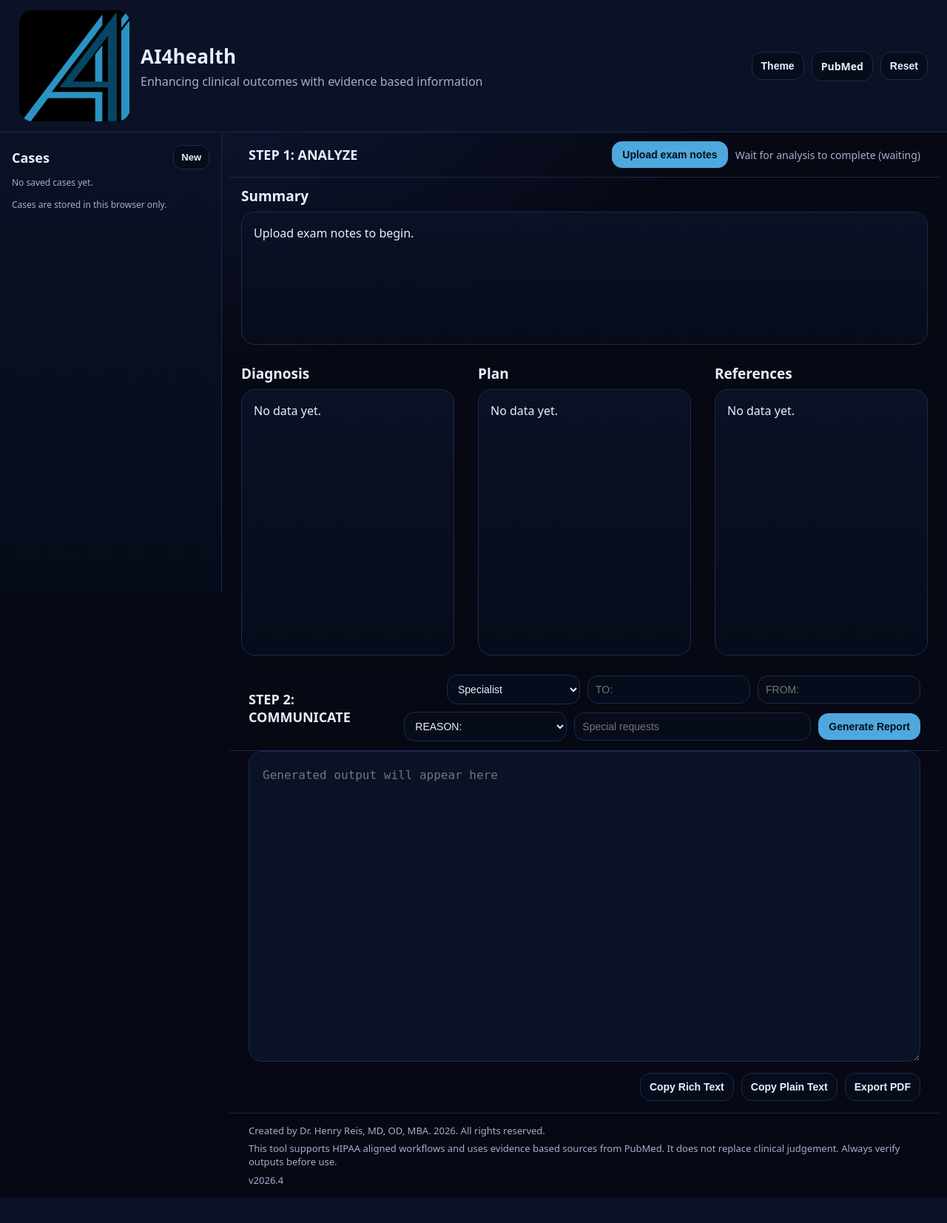
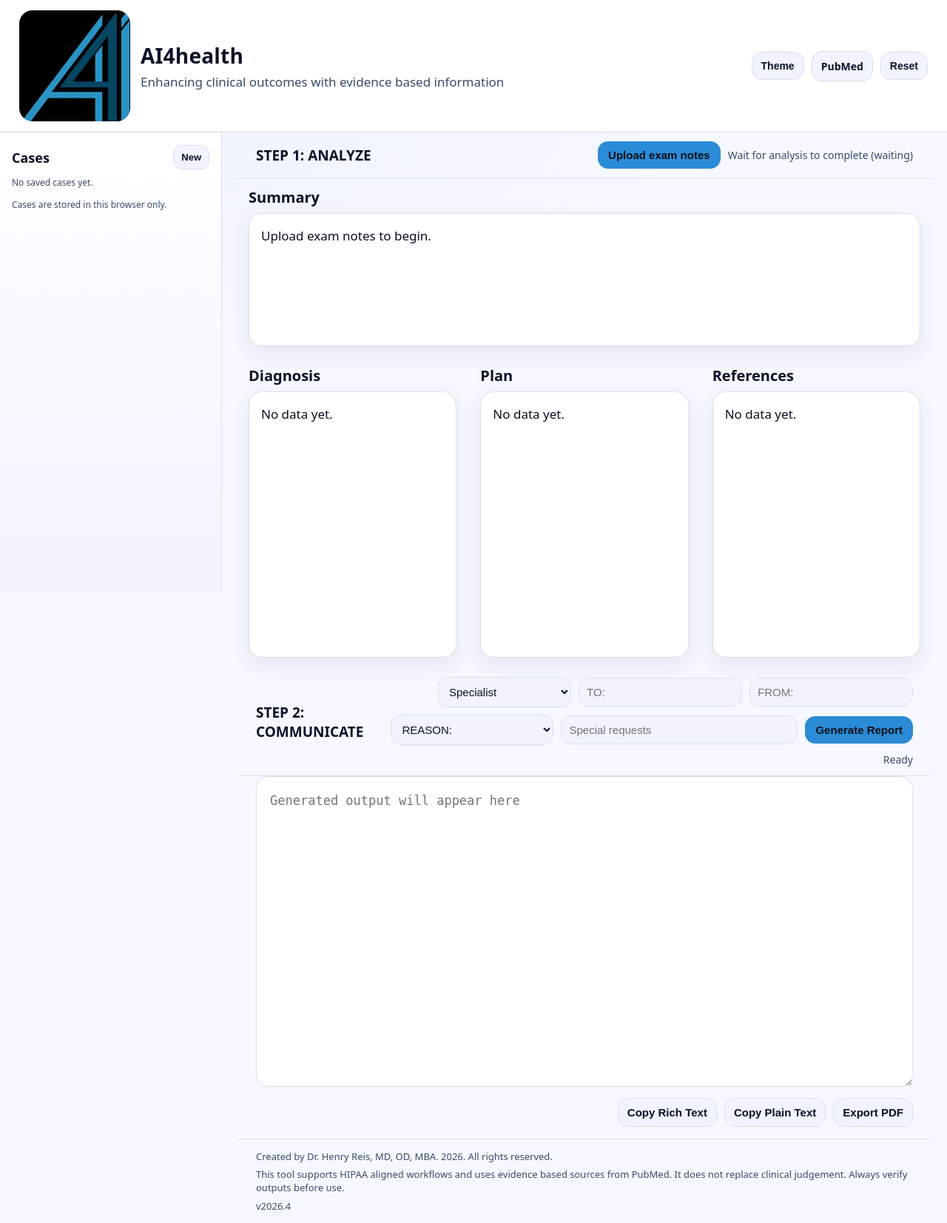
Before and after one commit to ai4doctors/eyedoc, a Flask app: page / in a window 1280 px wide. Shown: the whole page at 74% size. Before the commit the page ends 1618 px from the top, so only its background shows below. Run offline with Flask 3, Linux system fonts and the light colour scheme.

Commit message:
Add files via upload

```diff
--- a/app.py
+++ b/app.py
@@ -420,8 +420,6 @@ def generate_report():
 
     return jsonify({"ok": True, "letter_plain": letter_plain, "letter_html": letter_html}), 200
 
-@app.post("/export_pdf")
-
 def signature_slug(provider_name: str) -> str:
     s = (provider_name or "").strip().lower()
     s = re.sub(r"\b(dr\.?|md|od|mba)\b", "", s)
@@ -441,6 +439,7 @@ def find_signature_image(provider_name: str) -> Optional[str]:
             return cand
     return None
 
+@app.post("/export_pdf")
 def export_pdf():
     if canvas is None or rl_letter is None:
         return jsonify({"ok": False, "error": "PDF export not available"}), 500
--- a/static/app.css
+++ b/static/app.css
@@ -1,21 +1,22 @@
 
 :root{
-  --bg:#060813;
-  --bgAccent:#0f1a3a;
-  --panel:#0b1226;
-  --panel2:#070c1b;
-  --text:#e9eeff;
-  --muted:#a2afcf;
-  --border:#1a2a52;
-  --primary:#4ea8de;
+  --bg:#f6f8ff;
+  --bgAccent:#eef3ff;
+  --panel:#ffffff;
+  --panel2:#f1f4ff;
+  --text:#0b1226;
+  --muted:#3a4a6a;
+  --border:#d8def0;
+  --primary:#2b8bd6;
+  --accent:#2b8bd6;
 }
 *{box-sizing:border-box}
 body{
   margin:0;
   font-family: ui-sans-serif, system-ui, -apple-system, Segoe UI, Roboto, Arial, sans-serif;
-  background: radial-gradient(1400px 900px at 15% 0%, var(--bgAccent) 0%, var(--bg) 58%);
+  background: radial-gradient(1200px 800px at 20% 0%, var(--bgAccent) 0%, var(--bg) 60%);
   color:var(--text);
-  font-size:16px;
+  font-size:17px;
 }
 .topBar{
   display:flex;
@@ -24,7 +25,7 @@ body{
   padding:14px 26px;
   border-bottom:1px solid var(--border);
   background: var(--panel);
-  backdrop-filter: blur(10px);
+  backdrop-filter: blur(8px);
   position:sticky;
   top:0;
   z-index:20;
@@ -39,7 +40,7 @@ body{
 
 .sideBar{
   border-right:1px solid var(--border);
-  background: linear-gradient(180deg, rgba(11,18,38,0.98), rgba(7,12,27,0.98));
+  background: linear-gradient(180deg, var(--panel), var(--panel2));
   padding:16px;
   position:sticky;
   top:180px;
@@ -111,7 +112,7 @@ body{
 }
 
 .mainArea{
-  padding:0 10px;
+  padding:0 20px;
 }
 .brand{
   display:flex;
@@ -125,12 +126,12 @@ body{
   object-fit:cover;
 }
 .brandName{
-  font-size:26px;
+  font-size:28px;
   font-weight:900;
   letter-spacing:0.2px;
 }
 .brandTag{
-  font-size:16px;
+  font-size:17px;
   color:var(--muted);
   margin-top:6px;
   line-height:1.3;
@@ -162,7 +163,7 @@ body{
   border-bottom:1px solid var(--border);
 }
 .stepTitle{
-  font-size:18px;
+  font-size:19px;
 }
 .stepControls, .commControls{
   display:flex;
@@ -178,7 +179,7 @@ body{
 }
 
 .sectionTitle{
-  font-size:19px;
+  font-size:20px;
   margin:12px 16px 8px 16px;
 }
 
@@ -187,9 +188,10 @@ body{
   border:1px solid var(--border);
   border-radius:18px;
   padding:16px;
-  background: linear-gradient(180deg, rgba(11,18,38,0.95), rgba(7,12,27,0.95));
-  line-height:1.6;
-  font-size:16px;
+  background: var(--panel);
+  box-shadow: 0 10px 28px rgba(10, 20, 60, 0.08);
+  line-height:1.65;
+  font-size:17px;
   min-height:120px;
 }
 .summary .panel{min-height:180px}
@@ -248,7 +250,7 @@ body{
   background: var(--panel2);
   color: var(--text);
   min-width:180px;
-  font-size:14px;
+  font-size:15px;
 }
 .ctrl.wide{min-width:220px}
 .ctrl.xwide{min-width:320px}
@@ -262,7 +264,7 @@ body{
   color:#06101a;
   font-weight:900;
   cursor:pointer;
-  font-size:14px;
+  font-size:15px;
 }
 
 .output{
@@ -276,7 +278,7 @@ body{
   background: var(--panel);
   color: var(--text);
   padding:18px;
-  font-size:16px;
+  font-size:17px;
   line-height:1.75;
   resize:vertical;
 }
@@ -294,8 +296,24 @@ body{
   background: var(--panel2);
   color: var(--text);
   cursor:pointer;
-  font-size:14px;
+  font-size:15px;
   font-weight:800;
+}
+
+.spinner{
+  display:inline-block;
+  width:14px;
+  height:14px;
+  border:2px solid rgba(43,139,214,0.25);
+  border-top-color: rgba(43,139,214,0.9);
+  border-radius:999px;
+  animation:spin 0.9s linear infinite;
+  vertical-align:-2px;
+  margin-left:8px;
+}
+
+@keyframes spin{
+  to{transform:rotate(360deg)}
 }
 
 .footer{
--- a/static/app.js
+++ b/static/app.js
@@ -3,7 +3,7 @@ let uploadedFile = null
 let jobId = ""
 let latestAnalysis = null
 let latestLetterHtml = ""
-let theme = "dark"
+let theme = localStorage.getItem("ai4health_theme") || "light"
 
 const CASES_KEY = "ai4health_cases_v1"
 
@@ -117,7 +117,35 @@ function toast(msg){
 }
 
 function setAnalyzeStatus(state){
-  el("analyzeStatus").textContent = `Wait for analysis to complete (${state})`
+  const box = el("analyzeStatus")
+  if(state === "processing"){
+    box.innerHTML = 'Wait for analysis to complete <span class="muted">(processing)</span> <span class="spinner" aria-hidden="true"></span>'
+    return
+  }
+  if(state === "analysis complete"){
+    box.innerHTML = 'Analysis complete <span class="muted">(ready)</span>'
+    return
+  }
+  box.innerHTML = 'Wait for analysis to complete <span class="muted">(waiting)</span>'
+}
+
+function setGenerateStatus(state){
+  const box = el("generateStatus")
+  if(!box){
+    return
+  }
+  if(state === "processing"){
+    box.classList.remove("hidden")
+    box.innerHTML = 'Generating report <span class="muted">(processing)</span> <span class="spinner" aria-hidden="true"></span>'
+    return
+  }
+  if(state === "ready"){
+    box.classList.add("hidden")
+    box.textContent = "Ready"
+    return
+  }
+  box.classList.add("hidden")
+  box.textContent = ""
 }
 
 function openPicker(){
@@ -150,15 +178,16 @@ function newCase(){
 }
 
 function applyTheme(){
-  if(theme === "light"){
-    document.body.classList.add("light")
+  if(theme === "dark"){
+    document.body.classList.add("dark")
   }else{
-    document.body.classList.remove("light")
+    document.body.classList.remove("dark")
   }
 }
 
 function toggleTheme(){
   theme = (theme === "dark") ? "light" : "dark"
+  localStorage.setItem("ai4health_theme", theme)
   applyTheme()
   toast(`Theme ${theme}`)
 }
@@ -486,7 +515,13 @@ async function generateReport(){
     toast("Analyze first")
     return
   }
+  const btn = el("generateBtn")
+  btn.disabled = true
+  setGenerateStatus("processing")
+  const originalLabel = btn.textContent
+  btn.textContent = "Generating report"
   const payload = { form: buildForm(), analysis: latestAnalysis }
+  try{
     const res = await fetch("/generate_report", {
       method:"POST",
       headers: {"Content-Type":"application/json"},
@@ -495,11 +530,20 @@ async function generateReport(){
     const json = await res.json()
     if(!json.ok){
       toast(json.error || "Generation failed")
+      setGenerateStatus("idle")
       return
     }
     el("letter").value = json.letter_plain || ""
     latestLetterHtml = json.letter_html || ""
     toast("Report ready")
+    setGenerateStatus("idle")
+  }catch(e){
+    toast("Generation failed")
+    setGenerateStatus("idle")
+  }finally{
+    btn.disabled = false
+    btn.textContent = originalLabel
+  }
 }
 
 async function copyPlain(){
--- a/templates/index.html
+++ b/templates/index.html
@@ -86,6 +86,7 @@
       <input id="specialRequests" class="ctrl xwide" placeholder="Special requests" />
 
       <button id="generateBtn" class="btnPrimary" type="button">Generate Report</button>
+      <div id="generateStatus" class="stepStatus">Ready</div>
         </div>
       </section>
 
```
Also changed, not shown: other parts of static/app.css (+21 -16 lines). Lines whose indentation alone changed are shown as unchanged.
